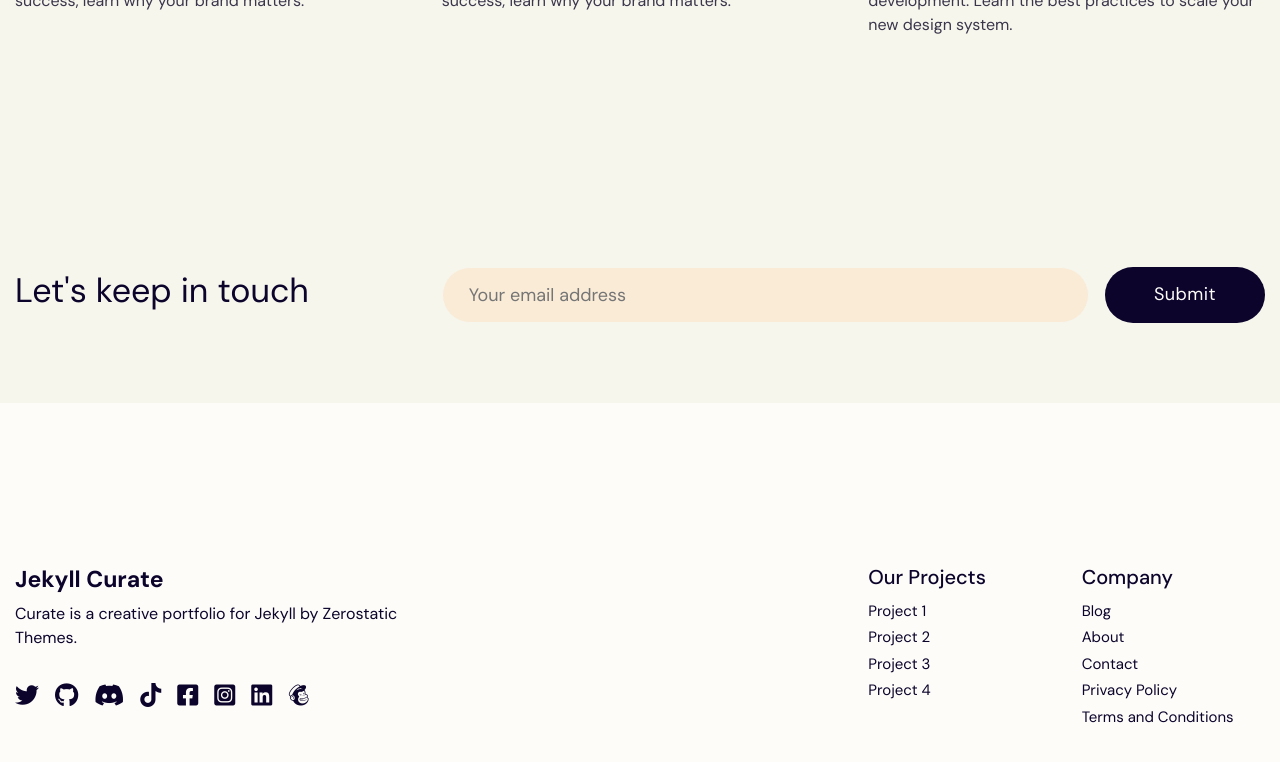
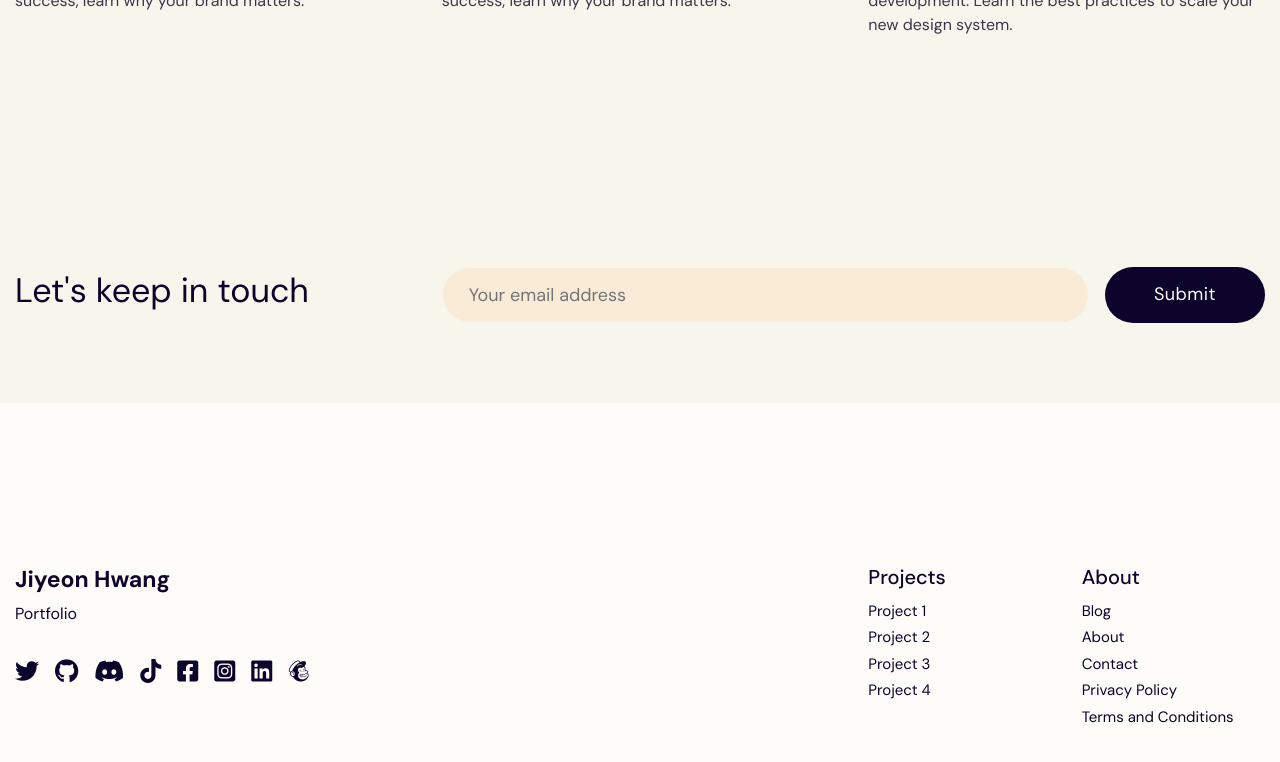
Before and after one commit to jane-jiyeon-hwang/jane-jiyeon-hwang.github.io, a Jekyll site: the page built from pages/home.md, in a window 1280 px wide and 900 px high, scrolled down 1706 px. Shown: the top 762 px of the window. Built offline with Jekyll 4.4.1, drawn with Linux system fonts in a browser that asks for light colours.

Commit message:
Update _config.yml

```diff
--- a/_config.yml
+++ b/_config.yml
@@ -2,7 +2,7 @@
 # Jekyll Config
 # --------------------
 baseurl: ""
-url: ""
+url: "https://jane-jiyeon-hwang.github.io"
 permalink: pretty
 markdown: kramdown
 highlighter: rouge
@@ -67,7 +67,7 @@ exclude:
 # -------------------
 # Theme Config
 # --------------------
-title: "Jekyll Curate"
+title: "Jiyeon Hwang"
 category_dir: category
 
 colors:
@@ -107,7 +107,7 @@ fonts:
   logo: "'DM Sans'"
 
 logo:
-  logo_text: "Jekyll Curate"
+  logo_text: "Jiyeon Hwang"
   logo_image: assets/images/logo/logo.png
   logo_image_mobile: assets/images/logo/logo-mobile.png
   logo_image_invert: assets/images/logo/logo-invert.png
@@ -170,15 +170,15 @@ menu:
 
 footer:
   enable_footer: true # show/hide the entire footer
-  footer_title: "Jekyll Curate"
-  footer_description: "Curate is a creative portfolio for Jekyll by Zerostatic Themes."
+  footer_title: "Jiyeon Hwang"
+  footer_description: "Portfolio"
   enable_social_media_icons: true
   enable_contact_details: false
   enable_menu_footer_primary: true
   enable_menu_footer_secondary: true
   enable_menu_footer_tertiary: false
-  footer_primary_menu_title: "Our Projects"
-  footer_secondary_menu_title: "Company"
+  footer_primary_menu_title: "Projects"
+  footer_secondary_menu_title: "About"
   footer_tertiary_menu_title: "Other"
 
 bottom:
```
